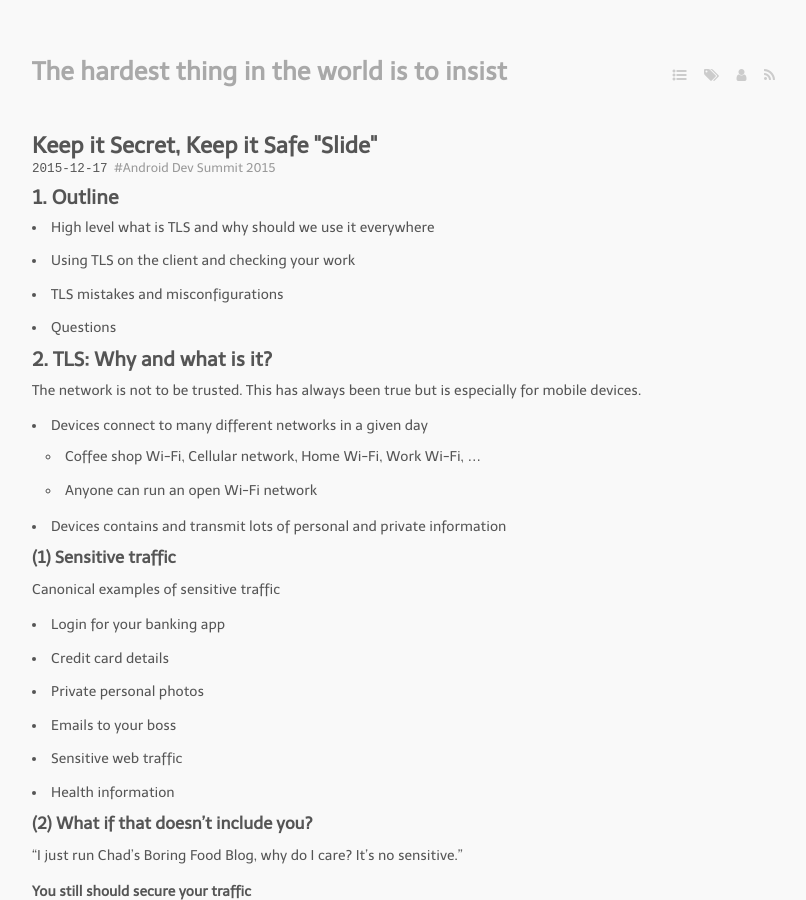
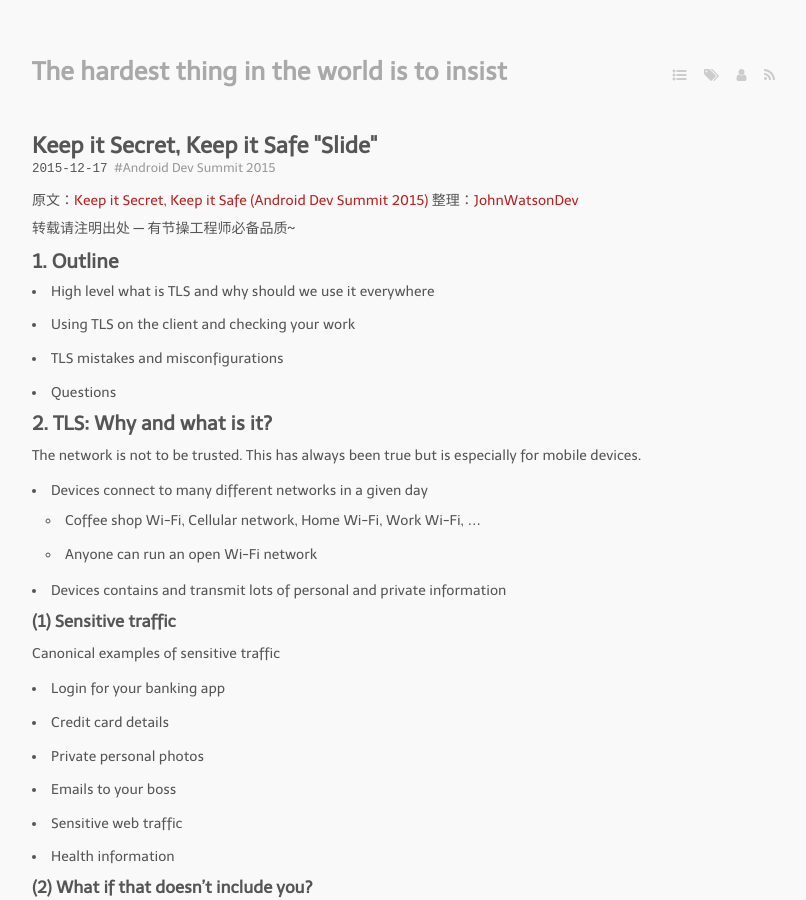
Before and after one commit to johnwatsondev/johnwatsondev.github.io, a Jekyll site: the page built from _posts/2015-12-17-keep-it-secret-keep-it-safe-slide.md, in a window 1280 px wide and 900 px high. Shown: the whole window, without its empty margins (233-1039 px from the left). Built offline with Jekyll 4.4.1, drawn with Linux system fonts in a browser that asks for light colours; nearby versions of some CDN libraries; some web fonts are replaced; Markdown is read by kramdown in place of the engine named in the settings; comment, search, counter and statistics services are not loaded.

Commit message:
update post

```diff
--- a/_posts/2015-12-17-keep-it-secret-keep-it-safe-slide.md
+++ b/_posts/2015-12-17-keep-it-secret-keep-it-safe-slide.md
@@ -6,6 +6,10 @@ comments: true
 tags:
   - Android Dev Summit 2015
 ---
+
+原文：[Keep it Secret, Keep it Safe (Android Dev Summit 2015)](https://www.youtube.com/watch?v=fcWVV0Hafuk&index=4&list=PLWz5rJ2EKKc_Tt7q77qwyKRgytF1RzRx8)
+整理：[JohnWatsonDev](http://www.johnwatsondev.com)
+转载请注明出处 --- 有节操工程师必备品质~
 
 ### 1. Outline
 
```
Also changed, not shown: _posts/2015-11-21-show-local-file-in-webview-above-android-4.4.md (+3 -0 lines).
